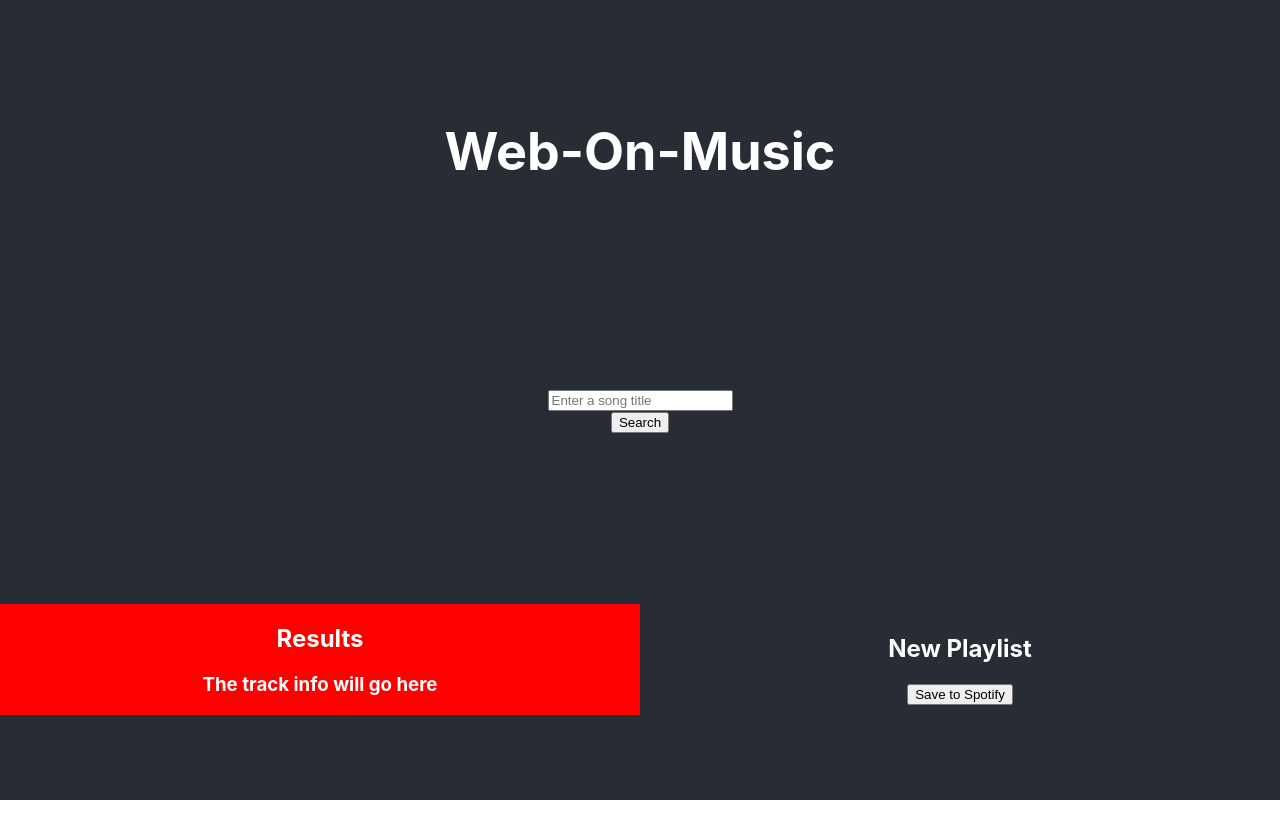
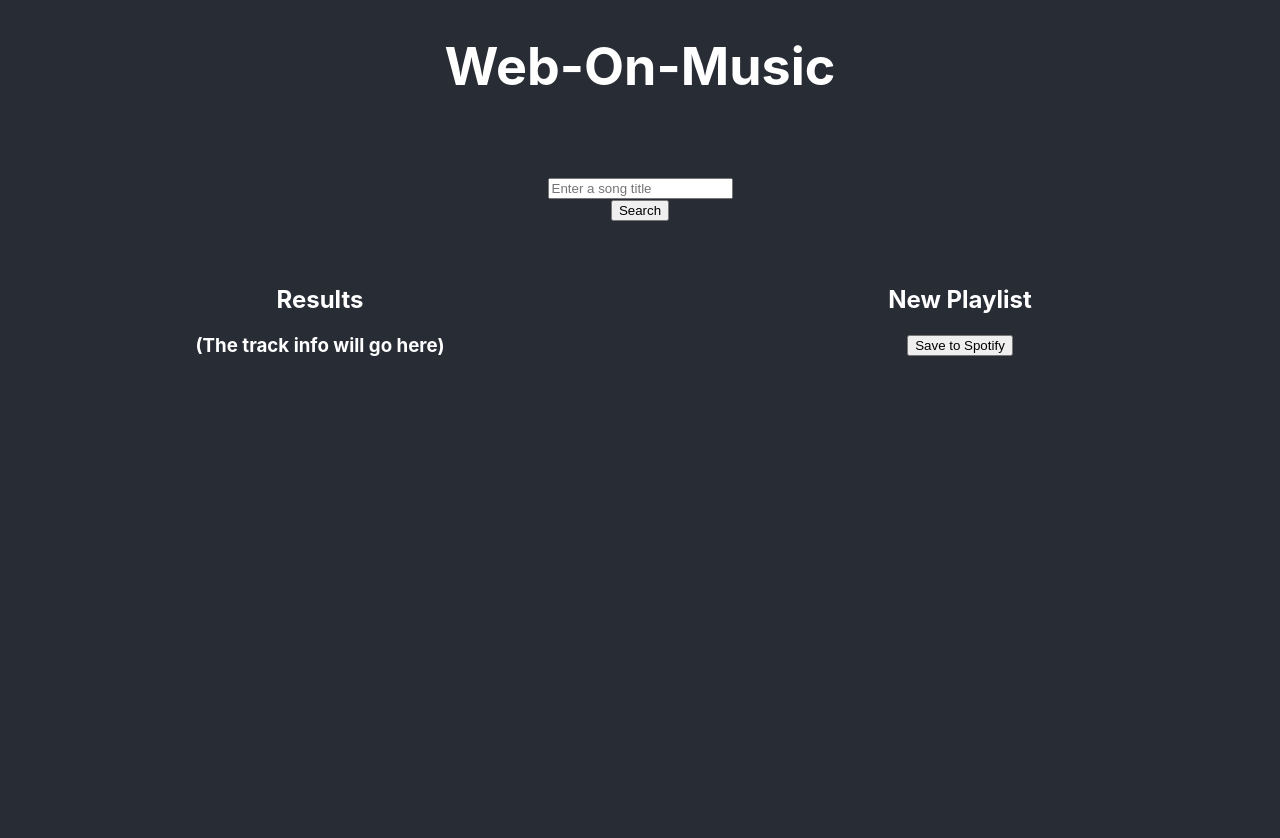
Before and after one commit to andertakecare/web-on-music, a React (Create React App) app: page / in a window 1280 px wide. Shown: the top 838 px of the page. Before the commit the page ends 800 px from the top, so only its background shows below. Built offline with nearby package versions, Linux system fonts and the light colour scheme.

Commit message:
switch layout to Grid

```diff
--- a/src/App.js
+++ b/src/App.js
@@ -1,5 +1,5 @@
-import logo from './logo.svg';
-import './App.css';
+// import logo from './logo.svg';
+import styles from './App.module.css';
 import './components/SearchBar/SearchBar'
 import { SearchBar } from './components/SearchBar/SearchBar';
 import { SearchResults } from './components/SearchResults/SearchResults';
@@ -7,8 +7,9 @@ import { Playlist } from './components/Playlist/Playlist';
 
 function App() {
   return (
-    <div className="App">
-      <header className="App-header">
+    <div className={styles.App}>
+      {/* <header className={`${styles["App-header"]}`}> */}
+      <header className={styles["App-header"]}>
         <h1>Web-On-Music</h1>
         {/* <img src={logo} className="App-logo" alt="logo" />
         <p>
--- a/src/App.css
+++ b/src/App.module.css
@@ -4,13 +4,16 @@
   background-color: #282c34;
   color: white;
   min-height: 100vh;
-  display: flex;
-  flex-wrap: wrap;
+  display: grid;
+  grid-template: repeat(2, 1fr) 8fr / repeat(2, 1fr);
+  grid-template-areas:
+    "header header"
+    "search-bar search-bar"
+    "results playlists";
   align-items: center;
-  justify-content: top;
 }
 
-.App-logo {
+/* .App-logo {
   height: 40vmin;
   pointer-events: none;
 }
@@ -19,11 +22,12 @@
   .App-logo {
     animation: App-logo-spin infinite 20s linear;
   }
-}
+} */
 
 .App-header {
   font-size: calc(10px + 2vmin);
-  flex-basis: 100%;
+  grid-area: header;
+  /* flex-basis: 100%; */
   /* color: white; */
 }
 
--- a/src/components/Playlist/Playlist.module.css
+++ b/src/components/Playlist/Playlist.module.css
@@ -1,3 +1,4 @@
 .section {
-    flex-basis: 50%;
+    align-self: start;
+    grid-area: playlists;
 }
--- a/src/components/SearchBar/SearchBar.module.css
+++ b/src/components/SearchBar/SearchBar.module.css
@@ -1,3 +1,3 @@
 .section {
-    flex-basis: 100%;
+    grid-area: search-bar;
 }
--- a/src/components/SearchResults/SearchResults.module.css
+++ b/src/components/SearchResults/SearchResults.module.css
@@ -1,4 +1,4 @@
 .section {
-    flex-basis: 50%;
-    background-color: red;
+    align-self: start;
+    grid-area: results;
 }
--- a/src/components/Track/Track.js
+++ b/src/components/Track/Track.js
@@ -2,6 +2,6 @@ import React from "react";
 
 export function Track() {
     return (
-        <h3>The track info will go here</h3>
+        <h3>(The track info will go here)</h3>
     )
 }
```
